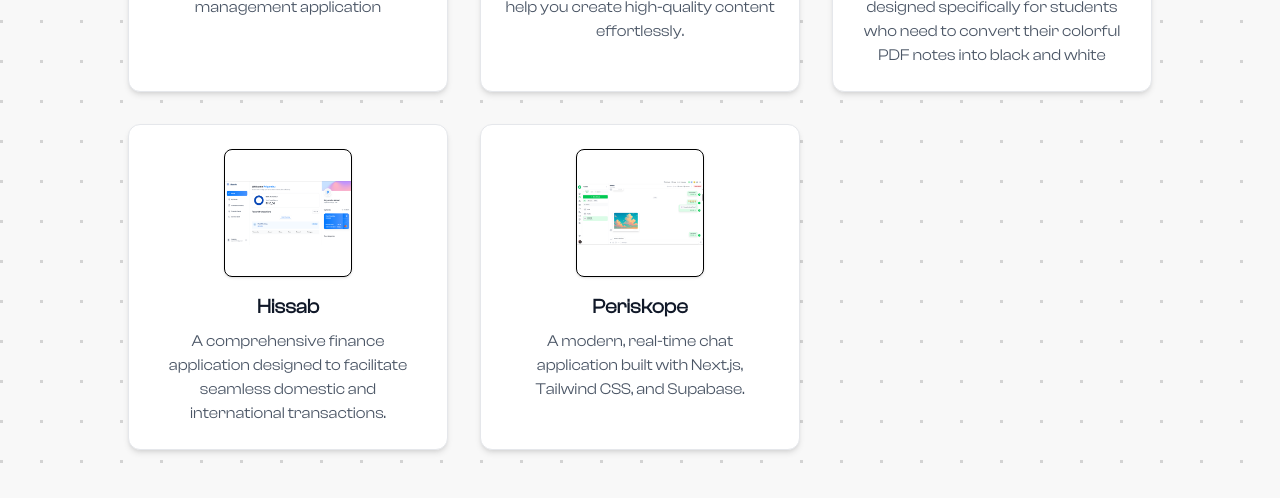
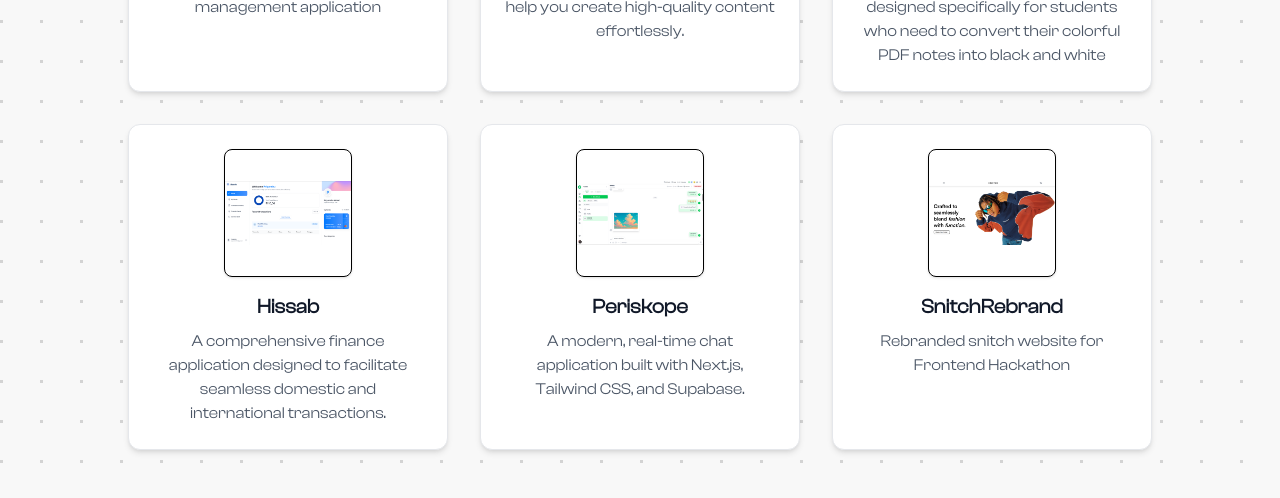
Before and after one commit to priyanshu-samal/priyanshu, a React (Vite) app: page / in a window 1280 px wide. Shown: the part 1660-2158 px from the top of the page. Built offline with nearby package versions, Linux system fonts and the light colour scheme.

Commit message:
Update MyProject.jsx

```diff
--- a/src/components/MyProject.jsx
+++ b/src/components/MyProject.jsx
@@ -33,6 +33,12 @@ const projects = [
     image: "/Periskope.png",
     description: "A modern, real-time chat application built with Next.js, Tailwind CSS, and Supabase.",
     url: "https://periskopechat.vercel.app/",
+  },
+  {
+    name: "SnitchRebrand",
+    image: "/SnitchRebrand.png",
+    description: "Rebranded snitch website for Frontend Hackathon",
+    url: "https://hackathonsnitch.vercel.app/",
   },
 ];
 
```
